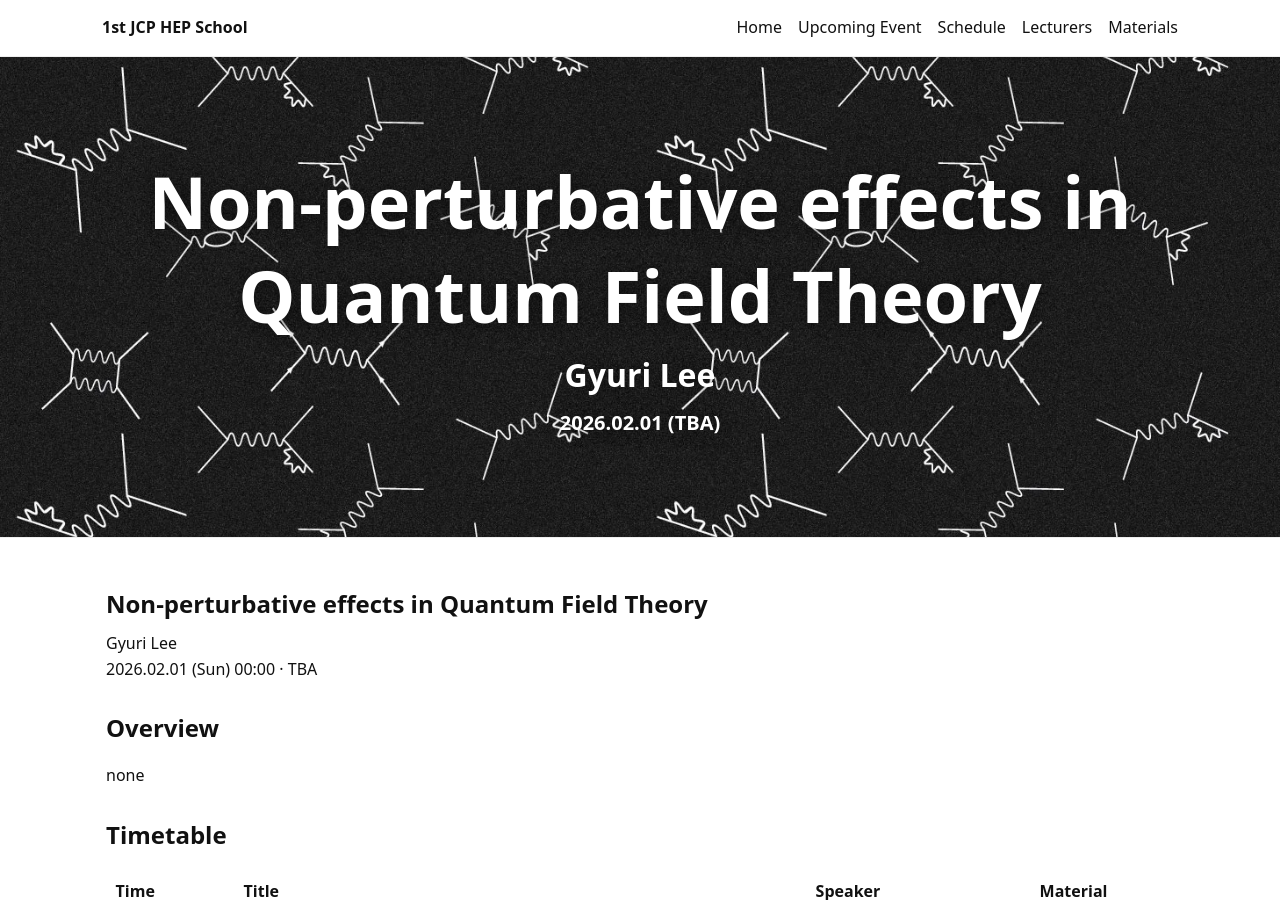
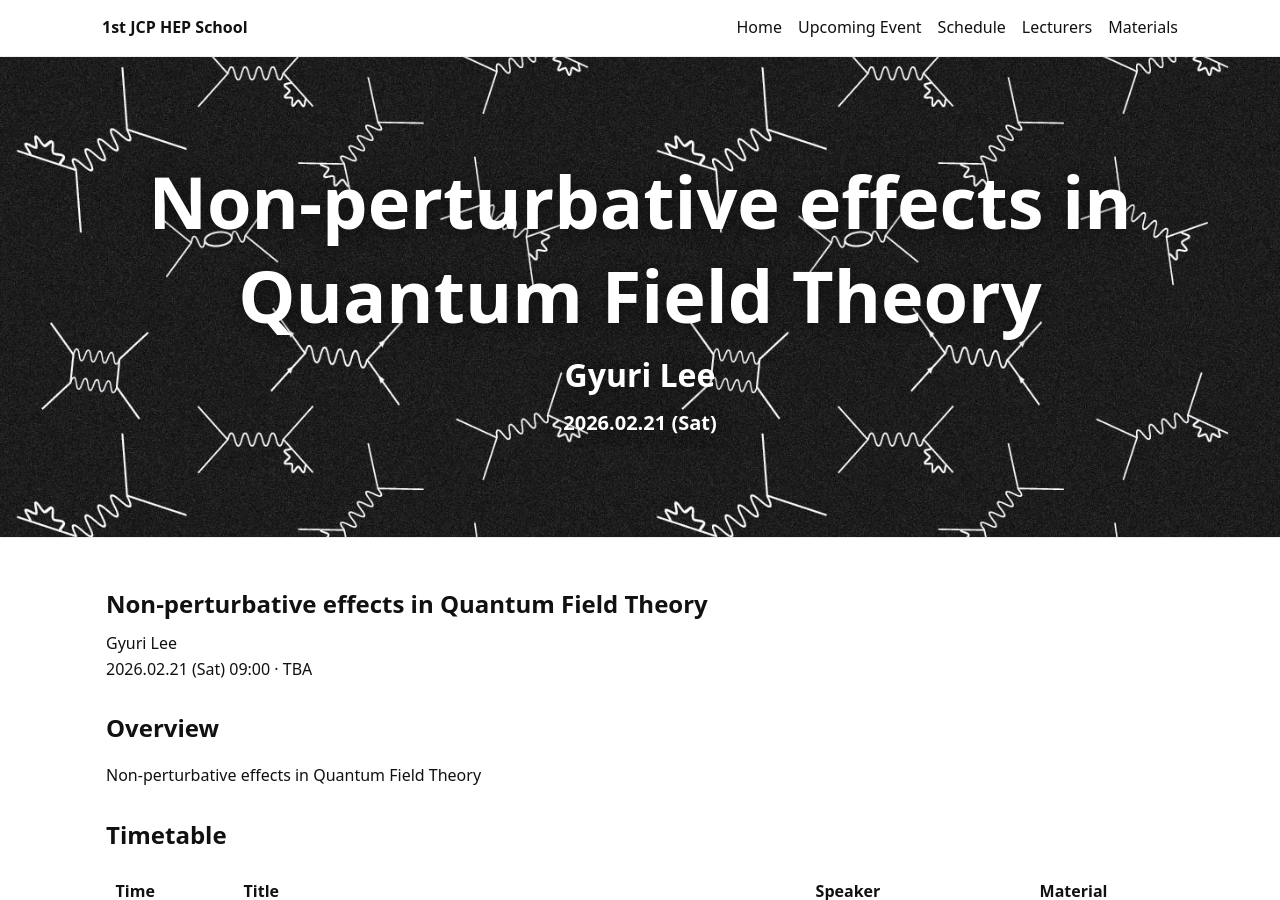
Before and after one commit to HEPschool/1stJCP, a Jekyll site: the page built from docs/_events/26-02 Non-perturbative effects in Quantum Field Theory.md, in a window 1280 px wide and 900 px high. Built offline with Jekyll 4.4.1, drawn with Linux system fonts in a browser that asks for light colours.

Commit message:
Schedule update

```diff
--- a/docs/_events/26-02 Non-perturbative effects in Quantum Field Theory.md
+++ b/docs/_events/26-02 Non-perturbative effects in Quantum Field Theory.md
@@ -1,13 +1,13 @@
 ---
 layout: event
 title: "Non-perturbative effects in Quantum Field Theory"
-date: 2026-02-01 00:00 +0900
+date: 2026-02-21 09:00 +0900
 location: "TBA"
 speaker: "Gyuri Lee"
 address: "TBA"
-note: "TBA"
+note: "Lecture"
 overview: >
-  none
+  Non-perturbative effects in Quantum Field Theory
 timetable:
   - time: "TBA"
     title: "TBA"
@@ -23,6 +23,6 @@ hero:
       style: title
     - text: "Gyuri Lee"
       style: subtitle
-    - text: "2026.02.01 (TBA)"
+    - text: "2026.02.21 (Sat)"
       style: text
 ---
```
Also changed, not shown: docs/_events/26-01 The Strong CP Problem and QCD Axion.md (+1 -1 lines).
